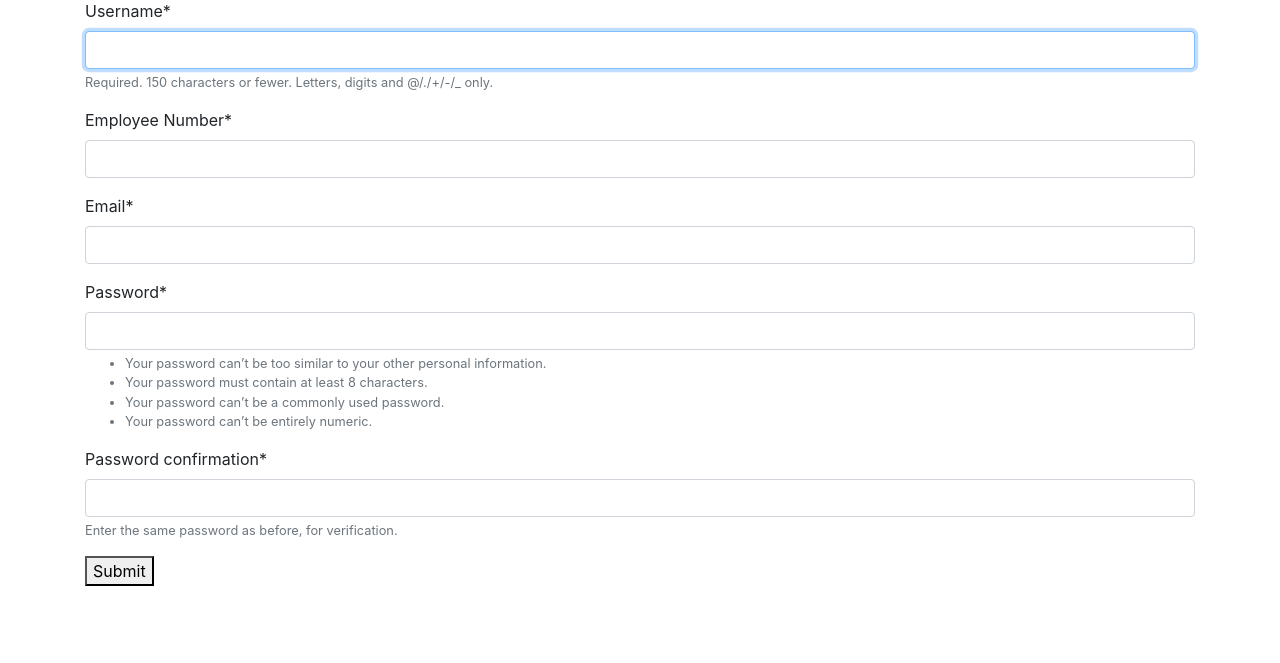
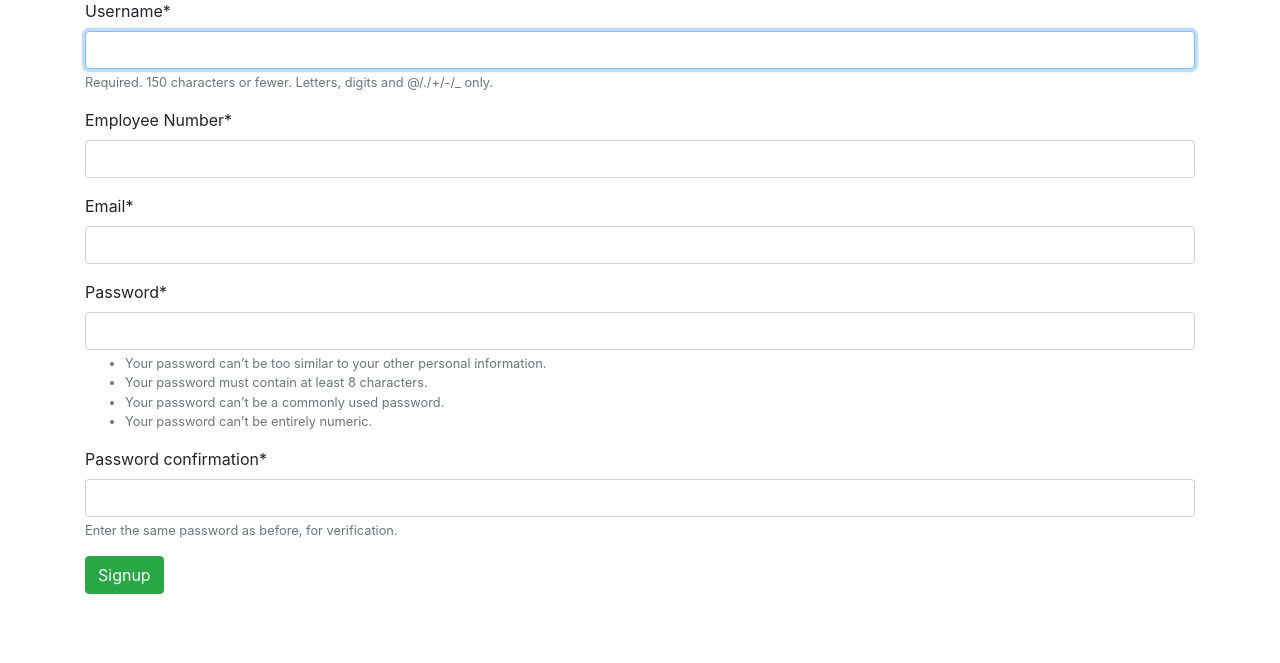
Before and after one commit to dahekars/SRServer, a Django app: page /signup/ in a window 1280 px wide. Shown: the part 137-800 px from the top of the page. Run offline with Django 4.2, Linux system fonts and the light colour scheme; some libraries are stand-ins or nearby versions.

Commit message:
small changes

```diff
--- a/accounts/templates/accounts/signup.html
+++ b/accounts/templates/accounts/signup.html
@@ -17,7 +17,7 @@
     <form method="post" action="/signup/" >
         {% csrf_token %}
         {{form|crispy}}
-        <button type="submit">Submit</button>
+        <button type="submit" class="btn btn-success">Signup</button>
     </form>
     {% endif %}
 {% endblock %}
--- a/accounts/templates/registration/login.html
+++ b/accounts/templates/registration/login.html
@@ -19,7 +19,7 @@
             {{form|crispy}}
             <p>Don't have accounts?</p>
             <a href="/signup/">Signup</a>
-            <p><button type="submit" class="btn btn-success">Submit</button></p>
+            <p><button type="submit" class="btn btn-success">Login</button></p>
         </form>
 
         {% endif %}
```
